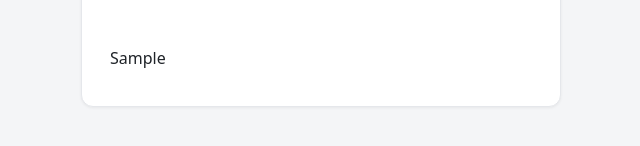
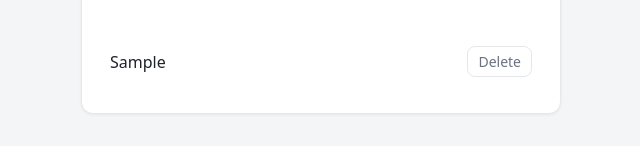
Before and after one commit to ArslanJajja1/todo-agent-demo, a website: page web/index.html in a window 1280 px wide. Both pictures are taken after typing "Sample" into the empty fields and a click on the button "Add". Shown: the part 174-320 px from the top of the page, 319-959 px from the left. Drawn offline with Linux system fonts and the light colour scheme; files whose address does not match are found by name.

Commit message:
feat: delete button on web page
Co-Authored-By: Claude Opus 5.5 <noreply@anthropic.com>

```diff
--- a/web/app.js
+++ b/web/app.js
@@ -13,8 +13,28 @@ function render() {
   listEl.replaceChildren(
     ...items.map((todo) => {
       const li = document.createElement('li');
-      li.textContent = todo.text;
       li.classList.toggle('done', todo.done);
+
+      const text = document.createElement('span');
+      text.className = 'todo-text';
+      text.textContent = todo.text;
+
+      const del = document.createElement('button');
+      del.type = 'button';
+      del.className = 'delete';
+      del.textContent = 'Delete';
+      del.setAttribute('aria-label', `Delete "${todo.text}"`);
+      del.addEventListener('click', () => {
+        try {
+          list.remove(todo.id);
+          error.textContent = '';
+          render();
+        } catch (err) {
+          error.textContent = err.message;
+        }
+      });
+
+      li.append(text, del);
       return li;
     }),
   );
--- a/web/index.html
+++ b/web/index.html
@@ -80,6 +80,17 @@
       overflow-wrap: anywhere;
     }
     li:last-child { border-bottom: 0; }
+    li { display: flex; align-items: center; gap: 8px; }
+    .todo-text { flex: 1; min-width: 0; }
+    button.delete {
+      padding: 4px 10px;
+      font-size: 0.875rem;
+      font-weight: 500;
+      color: var(--muted);
+      background: transparent;
+      border: 1px solid var(--border);
+    }
+    button.delete:hover { color: var(--error); border-color: var(--error); background: transparent; }
     li.done { color: var(--muted); text-decoration: line-through; }
     .empty { margin: 8px 0 0; color: var(--muted); text-align: center; }
   </style>
```
